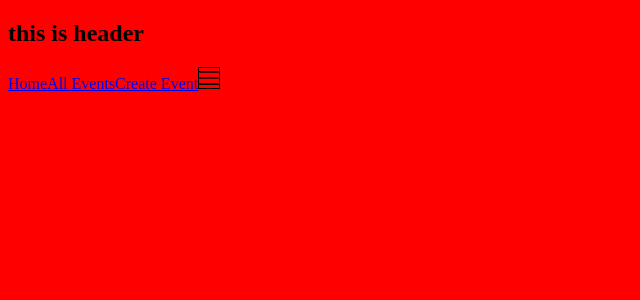
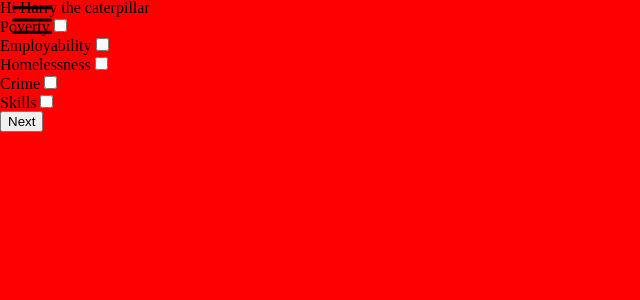
Before and after one commit to fac-14/Brickworks-Tollington_Project, a React (Vite) app: page /categories in a window 1280 px wide. Shown: the top 300 px of the page, without its empty margins (0-640 px from the left). Built offline with nearby package versions, Linux system fonts and the light colour scheme.

Commit message:
menu and categories pages set up

```diff
--- a/public/index.html
+++ b/public/index.html
@@ -5,6 +5,7 @@
   <meta name="viewport" content="width=device-width, initial-scale=1.0">
   <meta http-equiv="X-UA-Compatible" content="ie=edge">
   <title>Bundling ReactJS with Parcel</title>
+  <link rel="stylesheet" type="text/css" href="./reset.css"/>
   <link rel="stylesheet" type="text/css" href="./style.css"/>
 </head>
 <body>
--- /dev/null
+++ b/public/reset.css
@@ -0,0 +1,129 @@
+/* http://meyerweb.com/eric/tools/css/reset/
+   v2.0 | 20110126
+   License: none (public domain)
+*/
+
+html,
+body,
+div,
+span,
+applet,
+object,
+iframe,
+h1,
+h2,
+h3,
+h4,
+h5,
+h6,
+p,
+blockquote,
+pre,
+a,
+abbr,
+acronym,
+address,
+big,
+cite,
+code,
+del,
+dfn,
+em,
+img,
+ins,
+kbd,
+q,
+s,
+samp,
+small,
+strike,
+strong,
+sub,
+sup,
+tt,
+var,
+b,
+u,
+i,
+center,
+dl,
+dt,
+dd,
+ol,
+ul,
+li,
+fieldset,
+form,
+label,
+legend,
+table,
+caption,
+tbody,
+tfoot,
+thead,
+tr,
+th,
+td,
+article,
+aside,
+canvas,
+details,
+embed,
+figure,
+figcaption,
+footer,
+header,
+hgroup,
+menu,
+nav,
+output,
+ruby,
+section,
+summary,
+time,
+mark,
+audio,
+video {
+  margin: 0;
+  padding: 0;
+  border: 0;
+  font-size: 100%;
+  font: inherit;
+  vertical-align: baseline;
+}
+/* HTML5 display-role reset for older browsers */
+article,
+aside,
+details,
+figcaption,
+figure,
+footer,
+header,
+hgroup,
+menu,
+nav,
+section {
+  display: block;
+}
+body {
+  line-height: 1;
+}
+ol,
+ul {
+  list-style: none;
+}
+blockquote,
+q {
+  quotes: none;
+}
+blockquote:before,
+blockquote:after,
+q:before,
+q:after {
+  content: "";
+  content: none;
+}
+table {
+  border-collapse: collapse;
+  border-spacing: 0;
+}
--- a/public/style.css
+++ b/public/style.css
@@ -1,3 +1,34 @@
 body {
   background-color: red;
+  margin: 0;
+  padding: 0;
 }
+
+.nav {
+  display: flex;
+}
+
+.image-closed {
+  position: absolute;
+  width: 5vw;
+  height: 5vh;
+  /* left: 53vw; */
+}
+
+.image-open {
+  position: absolute;
+  width: 5vw;
+  height: 5vh;
+  left: 53vw;
+}
+
+.menu-closed {
+  position: absolute;
+  left: -60vw;
+}
+
+.menu-open {
+  height: 100vh;
+  width: 60vw;
+  background-color: blueviolet;
+}
--- a/src/components/App.js
+++ b/src/components/App.js
@@ -2,6 +2,7 @@ import React from 'react';
 // import { render } from 'react-dom';
 import { Route, Switch } from 'react-router-dom';
 import Home from './pages/home';
+import Categories from './pages/categories';
 import CreateEvent from './pages/create-event';
 import Nav from './mainPageComponents/header';
 import AllEvents from './pages/all-events';
@@ -13,6 +14,7 @@ const App = () => {
       <Nav />
       <Switch>
         <Route exact path='/' component= { Home } />
+        <Route exact path='/categories' component= { Categories } />
         <Route exact path='/all-events' component= { AllEvents} />
         <Route path='/create-event' component= { CreateEvent } />
       </Switch>
--- a/src/components/mainPageComponents/header.js
+++ b/src/components/mainPageComponents/header.js
@@ -3,14 +3,36 @@ import menuImg from '../../../public/images/menu.svg';
 import './style.css';
 import { BrowserRouter as Router, Route, Link } from "react-router-dom";
 
-const Nav = () => (
-  <div>
-    <h2>this is header</h2>
-    <Link to='/'>Home</Link>
-    <Link to='/all-events'>All Events</Link>
-    <Link to='/create-event'>Create Event</Link>
-    <img className="menuImg" src={ menuImg }/>
-  </div>
-)
+
+class Nav extends React.Component {
+
+  state = {
+    menu: 'menu-closed',
+    image: 'image-closed'
+  }
+
+  navBar = () => {
+    if (this.state.menu === 'menu-closed') {
+      this.setState({menu: 'menu-open'});
+      this.setState({image: 'image-open'});
+    } else if (this.state.menu === 'menu-open') {
+      this.setState({menu: 'menu-closed'});
+      this.setState({image: 'image-closed'});
+    }
+  }
+
+  render() {
+    return (
+    <nav className="nav">
+    <div className={this.state.menu}>
+      <Link to='/'>Home</Link>
+      <Link to='/categories'>All Events</Link>
+      <Link to='/create-event'>Create Event</Link>
+      <Link to='/categories'>Categories</Link>
+    </div>
+    <img className={this.state.image} onClick={this.navBar} src={ menuImg }/>
+  </nav>
+  )}
+}
 
 export default Nav;
--- a/src/components/mainPageComponents/style.css
+++ b/src/components/mainPageComponents/style.css
@@ -1,6 +1,6 @@
 
-.menuImg {
+/* .menuImg {
   border: 1px solid black;
   width:20px;
   height:20px;
-}
+} */
--- /dev/null
+++ b/src/components/pages/categories.js
@@ -0,0 +1,31 @@
+import React from 'react';
+
+class Categories extends React.Component {
+  constructor(props){
+    super(props)
+  }
+  allEvents = () => {
+    this.props.history.push('/all-events');
+  }
+
+  render() {
+    return (
+      <div>
+        <h1>Hi Harry the caterpillar</h1>
+        <label htmlFor="poverty">Poverty</label>
+        <input type="checkbox" name="category" value="poverty"/><br/>
+        <label htmlFor="employability">Employability</label>
+        <input type="checkbox" name="category" value="employability"/><br/>
+        <label htmlFor="homelessness">Homelessness</label>
+        <input type="checkbox" name="category" value="homelessness"/><br/>
+        <label htmlFor="crime">Crime</label>
+        <input type="checkbox" name="category" value="crime"/><br/>
+        <label htmlFor="skills">Skills</label>
+        <input type="checkbox" name="category" value="skills"/><br/>
+        <button onClick={this.allEvents}>Next</button>
+      </div>
+    )
+  }
+}
+
+export default Categories;
--- a/src/components/pages/create-event.js
+++ b/src/components/pages/create-event.js
@@ -1,6 +1,4 @@
 import React from 'react';
-// import createEvents from './createEvents';
-
 class CreateEvent extends React.Component {
     constructor(props) {
       super(props),
--- a/src/index.js
+++ b/src/index.js
@@ -1,6 +1,5 @@
 
 import React from 'react';
-// import { render } from 'react-dom';
 import ReactDOM from 'react-dom';
 import App from './components/App';
 import { BrowserRouter } from 'react-router-dom';
```
